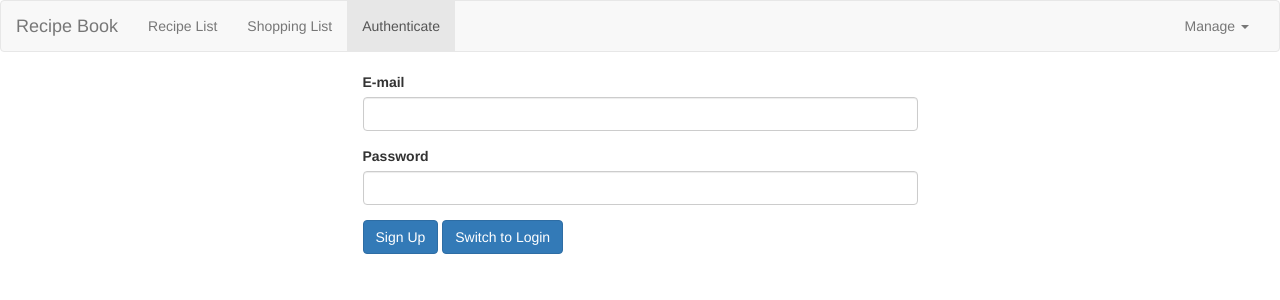
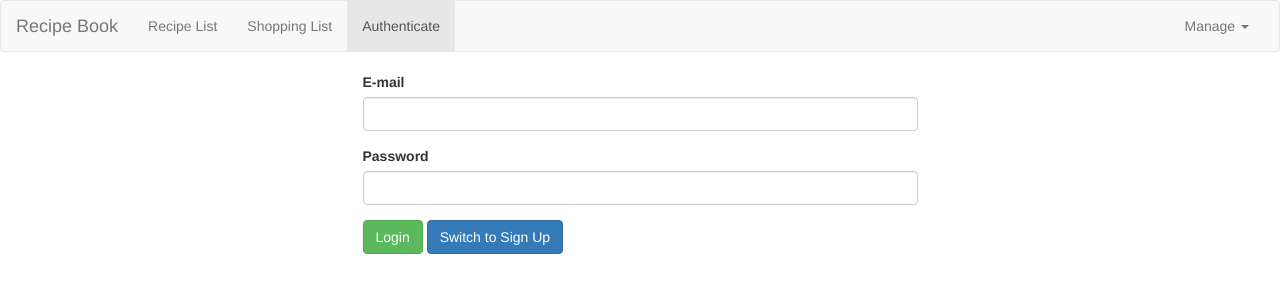
Before and after one commit to edimdendidiwangga/angular-udemy, an Angular app: page /auth in a window 1280 px wide. Shown: the top 300 px of the page. Built offline with nearby package versions, Linux system fonts and the light colour scheme.

Commit message:
Switching Between Auth Modes

```diff
--- a/src/app/auth/auth.component.html
+++ b/src/app/auth/auth.component.html
@@ -10,8 +10,8 @@
         <input type="password" name="password" class="form-control">
       </div>
       <div>
-        <button class="btn btn-primary">Sign Up</button>{{ ' ' }}
-        <button class="btn btn-primary">Switch to Login</button>
+        <button class="btn btn-success" type="submit">{{ isLoginMode ? 'Login' : 'Sign Up' }}</button>{{ ' ' }}
+        <button class="btn btn-primary" type="button" (click)="onSwitchMode()">Switch to {{ !isLoginMode ? 'Login' : 'Sign Up' }}</button>
       </div>
     </form>
   </div>
--- a/src/app/auth/auth.component.ts
+++ b/src/app/auth/auth.component.ts
@@ -6,10 +6,14 @@ import { Component, OnInit } from '@angular/core';
   styleUrls: ['./auth.component.css']
 })
 export class AuthComponent implements OnInit {
+  isLoginMode = true;
 
   constructor() { }
 
   ngOnInit() {
   }
 
+  onSwitchMode() {
+    this.isLoginMode = !this.isLoginMode;
+  }
 }
```
